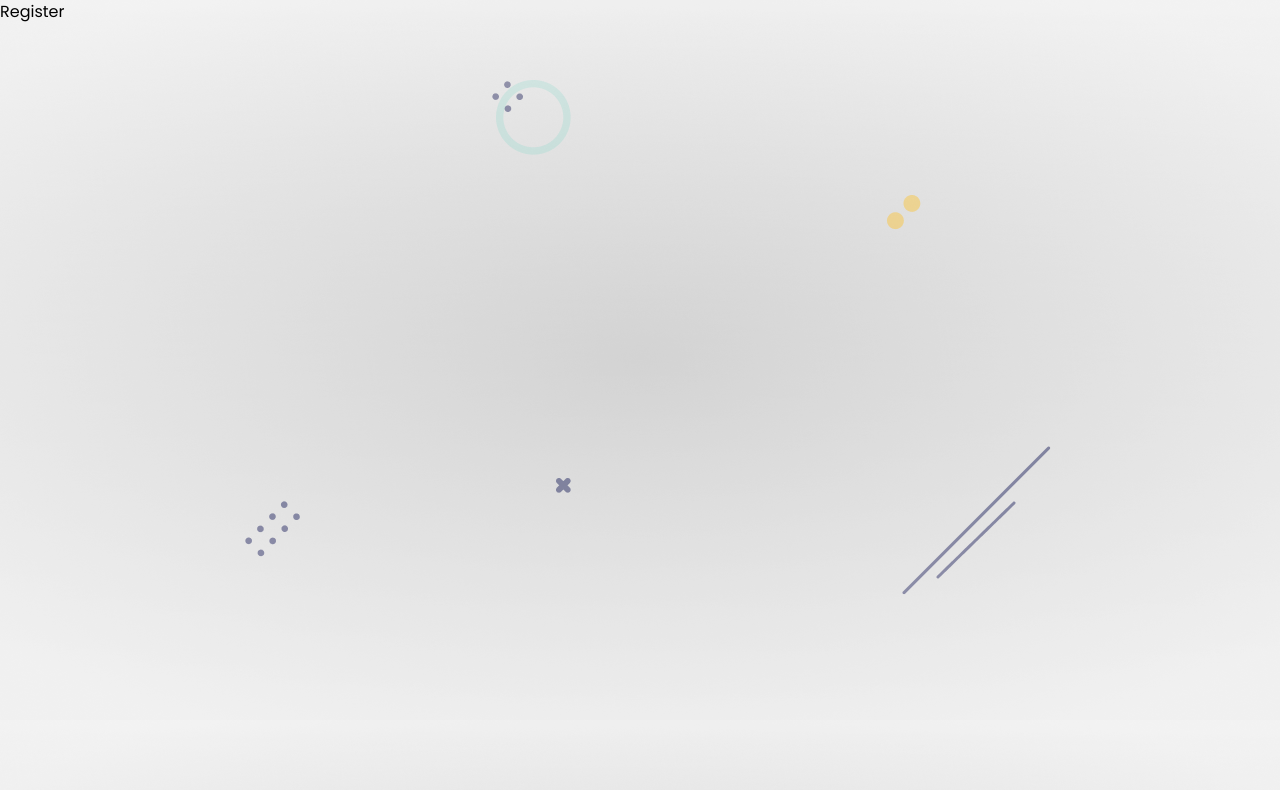
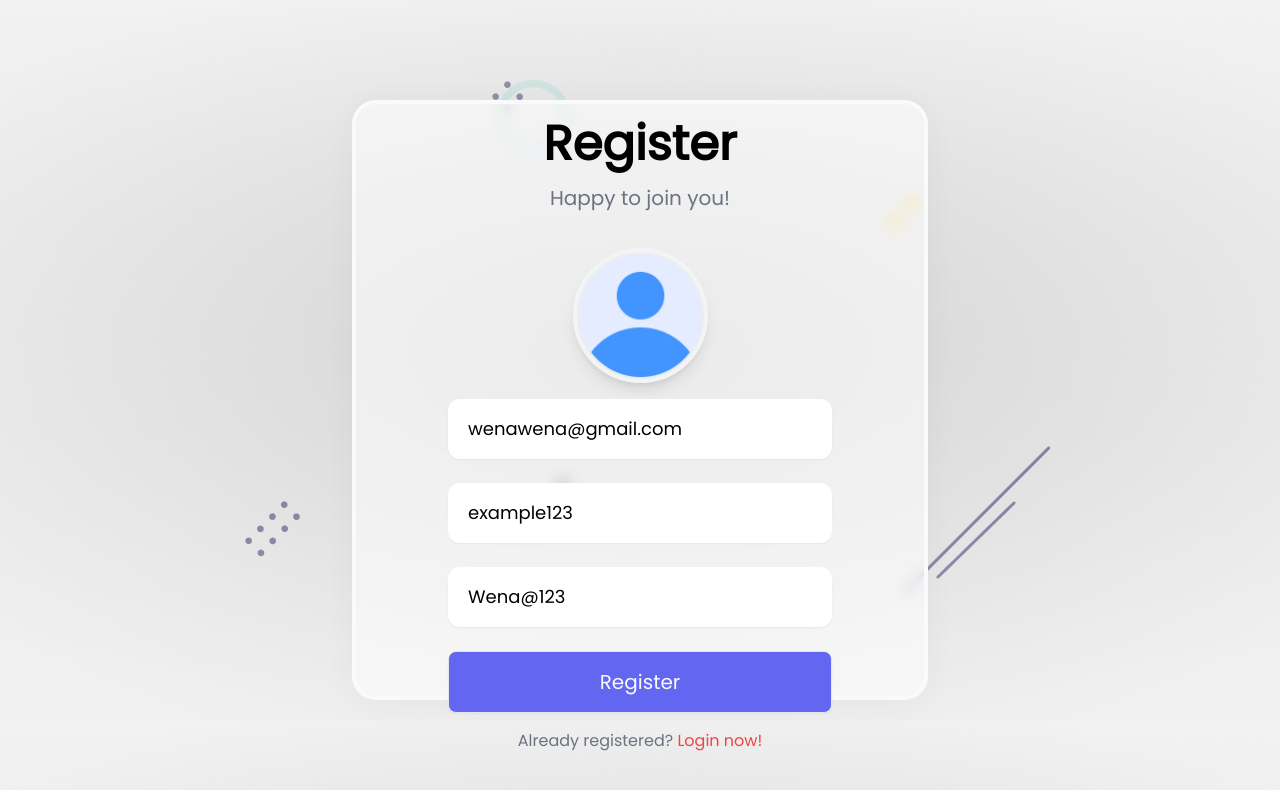
Before and after one commit to Moises771/login, a React (Create React App) app in the folder client/: page /register in a window 1280 px wide. Shown: the top 790 px of the page. Built offline with nearby package versions, Linux system fonts and the light colour scheme.

Commit message:
Completed Register UI

```diff
--- a/client/src/components/Register.js
+++ b/client/src/components/Register.js
@@ -1,7 +1,105 @@
-import React from 'react'
+import React, { useState } from "react";
+import { Link } from "react-router-dom";
+import avatar from "../assets/profile.png";
+import { Toaster } from "react-hot-toast";
+import { useFormik } from "formik";
+import { registerValidation } from "../helper/validate.js";
+import convertToBase64 from "../helper/convert.js";
+
+import styles from "../styles/Username.module.css";
 
 export default function Register() {
+  const [file, setFile] = useState();
+
+  const formik = useFormik({
+    initialValues: {
+      email: "wenawena@gmail.com",
+      username: "example123",
+      password: "Wena@123",
+    },
+    validate: registerValidation,
+    validateOnBlur: false,
+    validateOnChange: false,
+    onSubmit: async (values) => {
+      values = await Object.assign(values, { profile: file || "" });
+
+      console.log(values);
+    },
+  });
+
+  /**formik doesn't support file upload so function below is needed */
+
+  const onUpload = async (e) => {
+    const base64 = await convertToBase64(e.target.files[0]);
+    setFile(base64);
+  };
+
   return (
-    <div>Register</div>
-  )
+    <div className="container mx-auto">
+      <Toaster position="top-center" reverseOrder={false}></Toaster>
+      <div className="flex justify-center items-center h-screen">
+        <div
+          className={styles.glass}
+          style={{ width: "45%", paddingTop: "1em" }}
+        >
+          <div className="title flex flex-col items-center">
+            <h4 className="text-5xl font-bold">Register</h4>
+            <span className="py-4 text-xl w-2/3 text-center text-gray-500 ">
+              Happy to join you!
+            </span>
+          </div>
+          <form className="py-1" onSubmit={formik.handleSubmit}>
+            <div className="profile flex justify-center py-4">
+              <label htmlFor="profile">
+                <img
+                  src={file || avatar}
+                  className={styles.profile_img}
+                  alt="avatar"
+                />
+              </label>
+              <input
+                onChange={onUpload}
+                type="file"
+                id="profile"
+                name="profile"
+              />
+            </div>
+
+            <div className="textbox flex flex-col items-center gap-6">
+              <input
+                {...formik.getFieldProps("email")}
+                className={styles.textbox}
+                type="text"
+                placeholder="Email*"
+              />
+              <input
+                {...formik.getFieldProps("username")}
+                className={styles.textbox}
+                type="text"
+                placeholder="Username*"
+              />{" "}
+              <input
+                {...formik.getFieldProps("password")}
+                className={styles.textbox}
+                type="text"
+                placeholder="Password*"
+              />
+              <button className={styles.btn} type="submit">
+                Register
+              </button>
+            </div>
+
+            <div className="text-center py-4">
+              <span className="text-gray-500">
+                Already registered?{" "}
+                <Link className="text-red-500" to="/">
+                  Login now!
+                </Link>
+              </span>
+            </div>
+          </form>
+        </div>
+      </div>
+    </div>
+  );
 }
--- /dev/null
+++ b/client/src/helper/convert.js
@@ -0,0 +1,15 @@
+/** image into base64 */
+export default function convertToBase64(file){
+    return new Promise((resolve, reject) => {
+        const fileReader = new FileReader();
+        fileReader.readAsDataURL(file);
+
+        fileReader.onload = () => {
+            resolve(fileReader.result)
+        }
+
+        fileReader.onerror = (error) => {
+            reject(error)
+        }
+    })
+}
--- a/client/src/helper/validate.js
+++ b/client/src/helper/validate.js
@@ -20,9 +20,19 @@
 export async function resetPasswordValidation(values) {
   const errors = passwordVerify({}, values);
 
-  if(values.password !== values.confirm_pwd) {
+  if (values.password !== values.confirm_pwd) {
     errors.exist = toast.error("Passwords don't match!");
   }
+
+  return errors;
+}
+
+/**validate register form */
+
+export async function registerValidation(values) {
+  const errors = usernameVerify({}, values);
+  passwordVerify(errors, values);
+  emailVerify(errors, values);
 
   return errors;
 }
@@ -54,3 +64,17 @@
 
   return error;
 }
+
+/**Validate email */
+
+function emailVerify(error = {}, values) {
+  if (!values.email) {
+    error.email = toast.error("Email Required...!");
+  } else if (values.email.includes(" ")) {
+    error.email = toast.error("Wrong Email...!");
+  } else if (!/^[A-Z0-9._%+-]+@[A-Z0-9.-]+\.[A-Z]{2,4}$/i.test(values.email)) {
+    error.email = toast.error("Invalid email address...!");
+  }
+
+  return error;
+}
```
Also changed, not shown: client/src/styles/Username.module.css (line endings or trailing spaces), 1 other file (tests, documents, lock files or other folders).
